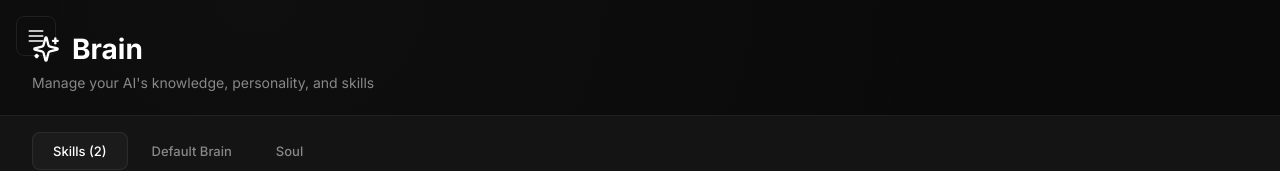
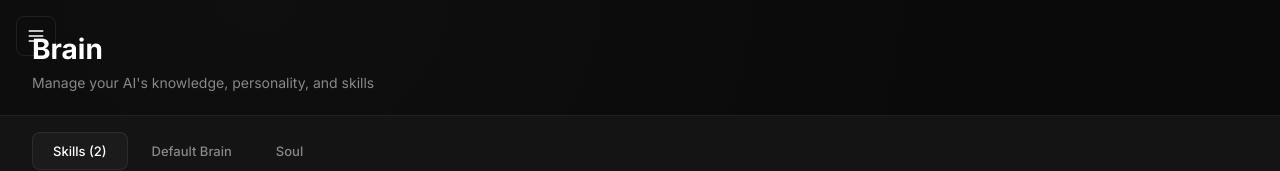
Before and after one commit to Vaskrokodile/brainedai, a Next.js app: page /brain in a window 1280 px wide. Shown: the top 171 px of the page. Built offline with nearby package versions, Linux system fonts and the light colour scheme.

Commit message:
Remove sparkle icon and fix sidebar transparency

```diff
--- a/app/brain/page.module.css
+++ b/app/brain/page.module.css
@@ -17,6 +17,11 @@
   font-size: 28px;
   font-weight: 700;
   margin-bottom: 8px;
+}
+
+.title svg {
+  display: flex;
+  align-items: center;
 }
 
 .subtitle {
--- a/app/brain/page.tsx
+++ b/app/brain/page.tsx
@@ -75,10 +75,7 @@ export default function BrainPage() {
       <MiniSidebar />
       <div className={styles.container}>
         <div className={styles.header}>
-          <h1 className={styles.title}>
-            <Sparkles size={28} />
-            Brain
-          </h1>
+          <h1 className={styles.title}>Brain</h1>
           <p className={styles.subtitle}>Manage your AI's knowledge, personality, and skills</p>
         </div>
 
--- a/components/MiniSidebar.module.css
+++ b/components/MiniSidebar.module.css
@@ -27,7 +27,7 @@
   top: 0;
   height: 100vh;
   width: 240px;
-  background: var(--bg-secondary);
+  background: #1a1a1a;
   border-right: 1px solid var(--glass-border);
   display: flex;
   flex-direction: column;
@@ -36,6 +36,7 @@
   z-index: 999;
   padding-top: 70px;
   overflow-y: auto;
+  backdrop-filter: none;
 }
 
 .miniSidebar.open {
```
